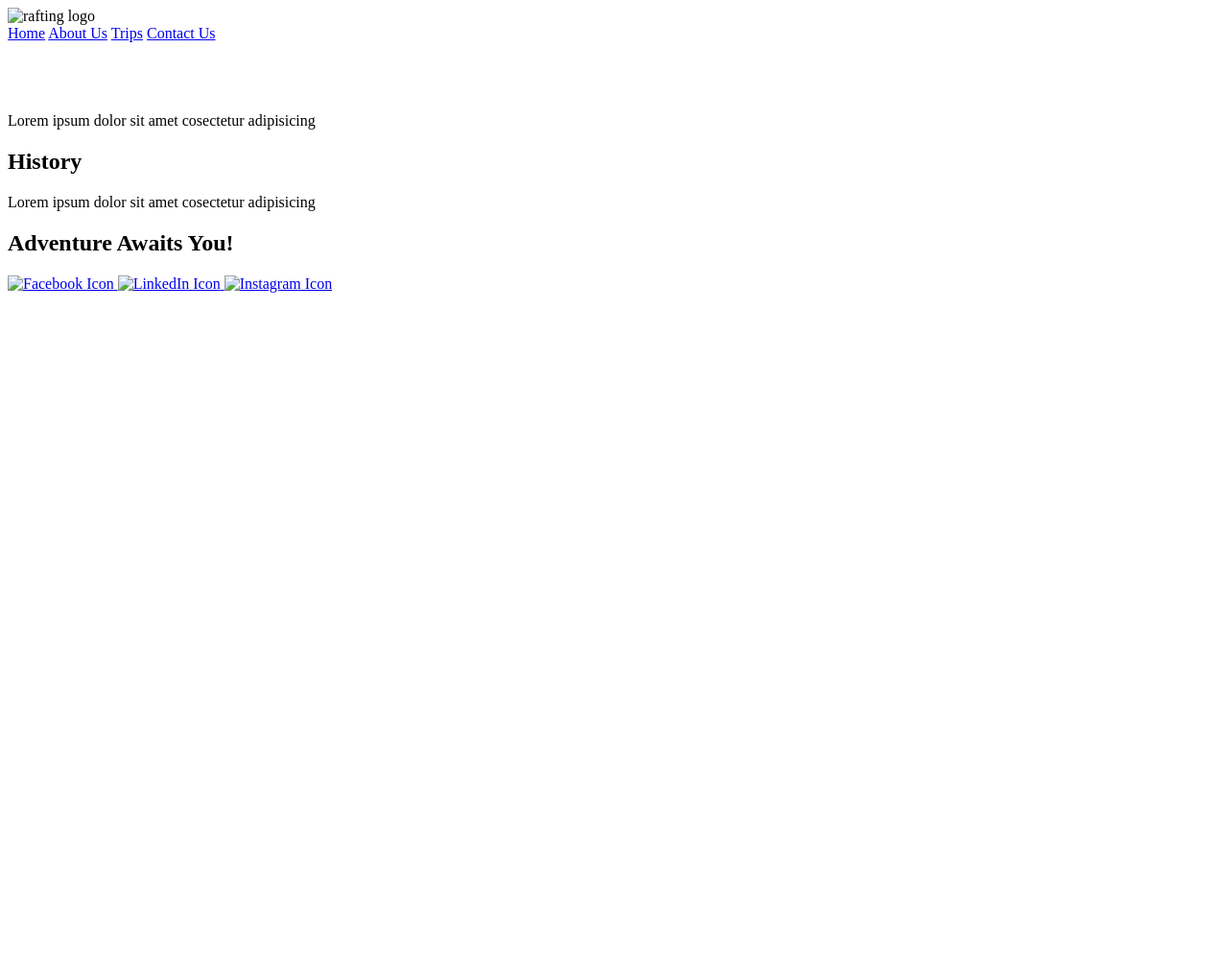
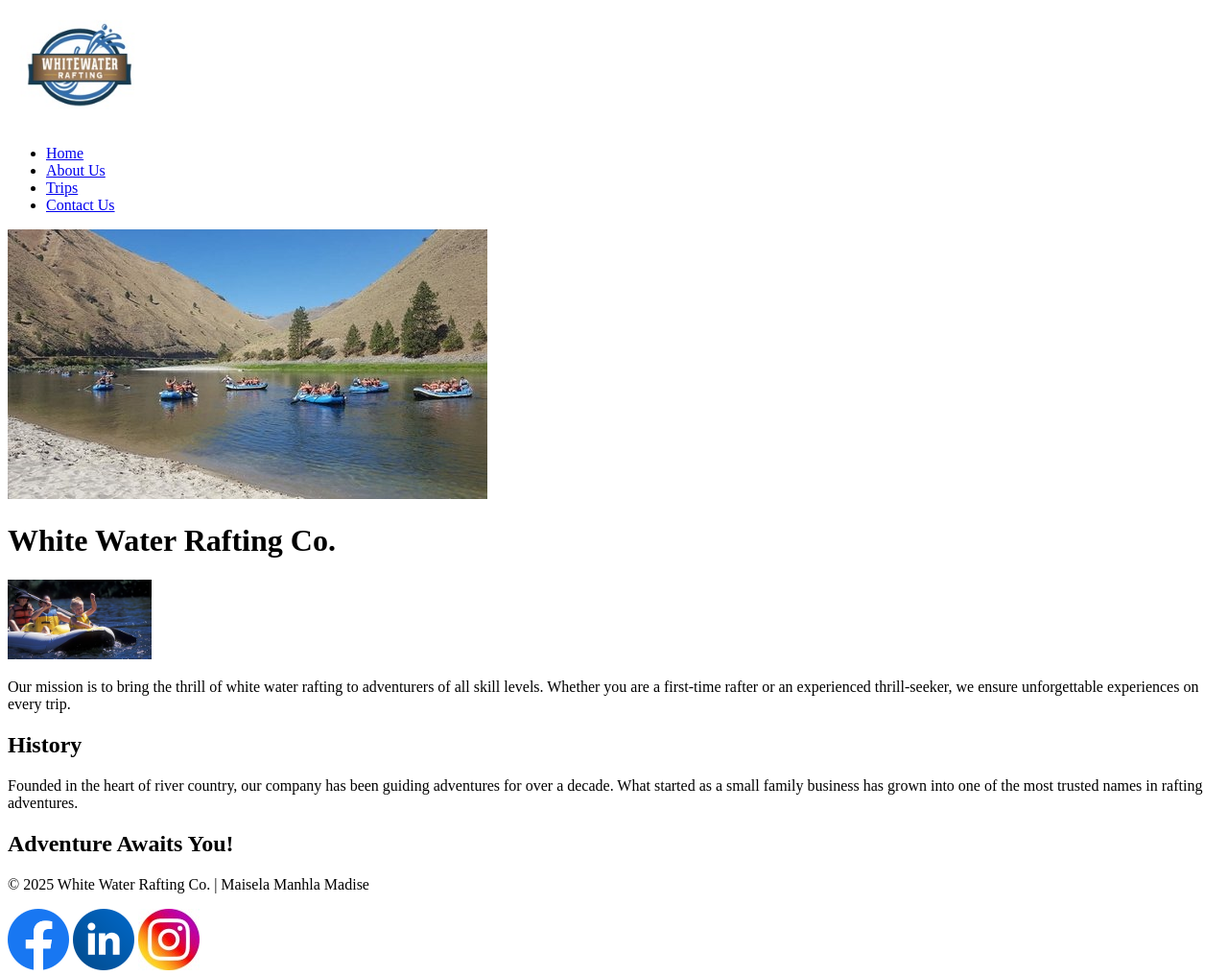
Before and after one commit to maiselamadise/wdd130, a plain HTML site: page wwr/about.html in a window 1280 px wide. Shown: the whole page at 96% size. Before the commit the page ends 800 px from the top, so only its background shows below. Drawn offline with Linux system fonts and the light colour scheme.

Commit message:
New commit

```diff
--- a/wwr/about.html
+++ b/wwr/about.html
@@ -1,52 +1,51 @@
 <!DOCTYPE html>
-<html lang="en">
+<html lang="en-US">
 <head>
     <meta charset="UTF-8">
     <meta name="viewport" content="width=device-width, initial-scale=1.0">
     <title>Maisela Manhla Madise | WDD 130</title>
-    <meta name="description" content="Welcome to Maisela Madise's BYU-Idaho WDD 130 course home page">
+    <meta name="description" content="Learn more about our thrilling White Water Rafting adventures, our mission, and our history. Adventure awaits!">
     <meta name="author" content="Maisela Manhla Madise">
 
 </head>
 <body>
     <header>
-        <img src="images/logo" alt="rafting logo">
+        <img src="images/z-wwr-blue.jpg" alt="rafting site logo" width="150">
         <nav>
-            <a href="index.html">Home</a>
-            <a href="about.html">About Us</a>
-            <a href="trips.html">Trips</a>
-            <a href="contact.html">Contact Us</a>
+            <ul>
+                <li><a href="index.html">Home</a></li>
+                <li><a href="about.html">About Us</a></li>
+                <li><a href="trips.html">Trips</a></li>
+                <li><a href="contact.html">Contact Us</a></li>
+            </ul>
         </nav>
     </header>
     <main>
         <div class="hero">
-            <img src="images/" alt="">
-            <h1></h1>
-            <article>
-                <img src="images/" alt="">
-                <p>Lorem ipsum dolor sit amet cosectetur adipisicing</p>
-            </article>
+            <img src="images/Rafting3.jpg" alt="Rafting Adventure" class="hero-image">
+            <h1>White Water Rafting Co.</h1>
         </div>
+
+        <article>
+            <img src="images/Rafting.jpg" alt="Happy Client Smiling" width="150">
+            <p>Our mission is to bring the thrill of white water rafting to adventurers of all skill levels. Whether you are a first-time rafter or an experienced thrill-seeker, we ensure unforgettable experiences on every trip.</p>
+        </article>
+
         <section>
             <h2>History</h2>
-            <p>Lorem ipsum dolor sit amet cosectetur adipisicing</p>
+            <p>Founded in the heart of river country, our company has been guiding adventures for over a decade. What started as a small family business has grown into one of the most trusted names in rafting adventures.</p>
         </section>
+
         <section>
             <h2>Adventure Awaits You!</h2>
         </section>
     </main>
     <footer>
-        <p></p>
+        <p>&copy; 2025 White Water Rafting Co. | Maisela Manhla Madise</p>
         <nav class="socialmedia">
-            <a href="https://facebook.com">
-                <img src="images/facebook.svg" alt="Facebook Icon">
-            </a>
-            <a href="https://linkedin.com">
-                <img src="images/linkedin.svg" alt="LinkedIn Icon">
-            </a>
-            <a href="https://instagram.com">
-                <img src="images/instagram.svg" alt="Instagram Icon">
-            </a>
+            <a href="https://facebook.com"><img src="images/fb.png" alt="Facebook Icon"></a>
+            <a href="https://linkedin.com"></a><img src="images/lnkdin.png" alt="LinkedIn Icon"></a>
+            <a href="https://instagram.com"><img src="images/inster.jpg" alt="Instagram Icon"></a>
         </nav>
     </footer>
 </body>
```
Also changed, not shown: wwr/images/Adventure.jpg (added), wwr/images/R1.jpg (added), wwr/images/Rafting.jpg (added), wwr/images/Rafting1.jpg (added), wwr/images/Rafting2.jpg (added), wwr/images/Rafting3.jpg (added), wwr/images/Rafting4.jpg (added), wwr/images/Rafting5.jpg (added), wwr/images/fb.png (added), wwr/images/inster.jpg (added), wwr/images/lnkdin.png (added), wwr/images/nfa.jpg (added), wwr/images/twiter.jpg (added), wwr/images/z-excitingexpedition.jpg (added), 1 more files, 3 other files.
